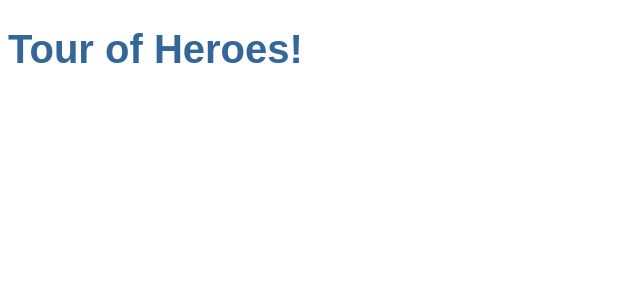
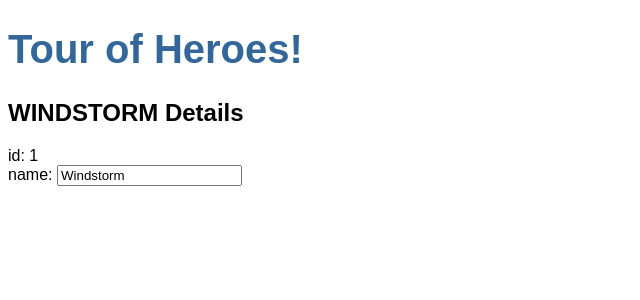
Before and after one commit to willybeans/angulartutorial-heroes, an Angular app: page /heroes in a window 1280 px wide. Shown: the top 300 px of the page, without its empty margins (0-640 px from the left). Built offline with nearby package versions, Linux system fonts and the light colour scheme.

Commit message:
added ngModel for two way data binding

```diff
--- a/src/app/app.component.html
+++ b/src/app/app.component.html
@@ -1 +1,2 @@
 <h1>{{ title }}!</h1>
+<app-heroes></app-heroes>
--- /dev/null
+++ b/src/app/hero.ts
@@ -0,0 +1,4 @@
+export class Hero {
+  id: number;
+  name: string;
+}
--- /dev/null
+++ b/src/app/heroes/heroes.component.html
@@ -0,0 +1,7 @@
+<h2>{{hero.name | uppercase}} Details</h2>
+<div><span>id: </span>{{hero.id}}</div>
+<div>
+  <label>name:
+    <input [(ngModel)]="hero.name" placeholder="name"/>
+  </label>
+</div>
--- /dev/null
+++ b/src/app/heroes/heroes.component.ts
@@ -0,0 +1,20 @@
+import { Component, OnInit } from '@angular/core';
+import { Hero } from '../hero';
+
+@Component({
+  selector: 'app-heroes',
+  templateUrl: './heroes.component.html',
+  styleUrls: ['./heroes.component.css']
+})
+export class HeroesComponent implements OnInit {
+  hero: Hero = {
+    id: 1,
+    name: 'Windstorm'
+  };
+
+  constructor() { }
+
+  ngOnInit() {
+  }
+
+}
```
Also changed, not shown: src/app/app.module.ts (+6 -2 lines), src/app/heroes/heroes.component.css (added), 1 other file (tests, documents, lock files or other folders).
